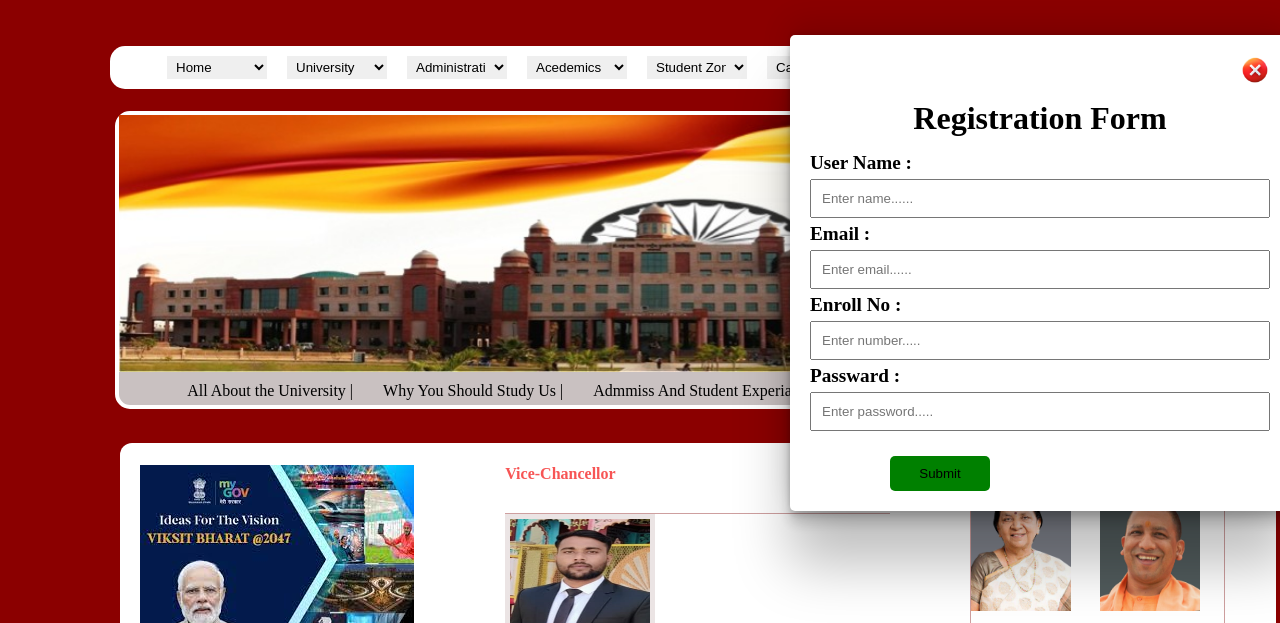
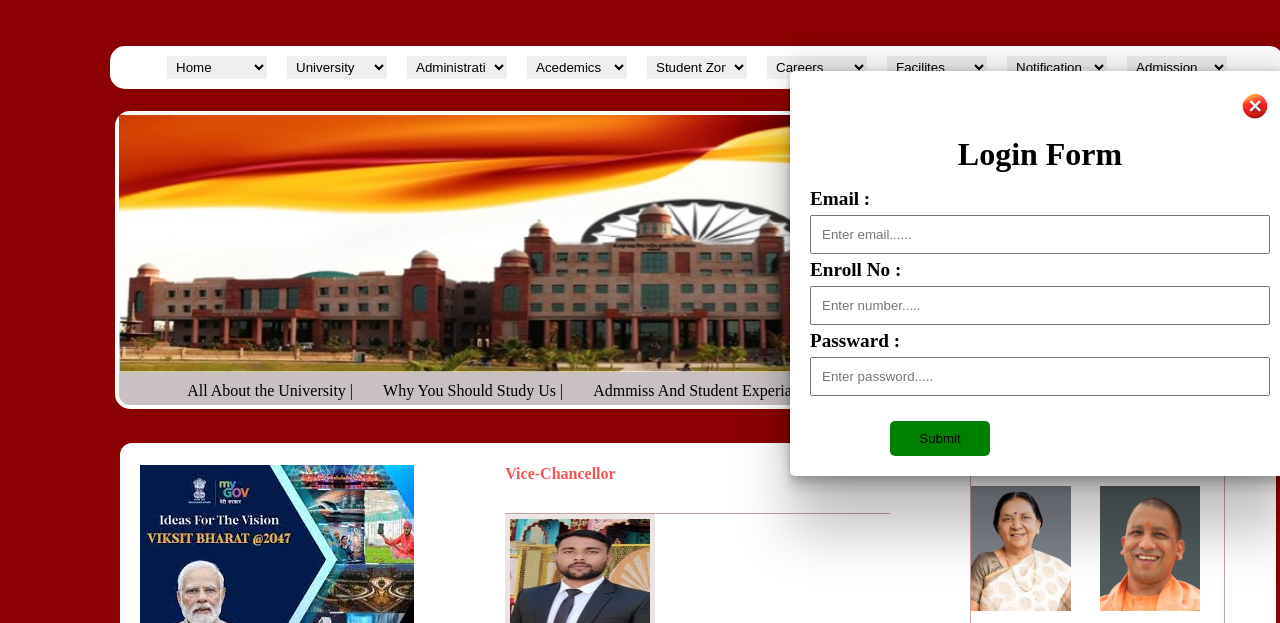
Before and after one commit to Amit-coding-king/DrSakuntalaMishraUniversity, a plain HTML site: page index.html in a window 1280 px wide. Both pictures are taken after a click on the item "Login". Shown: the part 159-782 px from the top of the page. Drawn offline with Linux system fonts and the light colour scheme; files whose address does not match are found by name.

Commit message:
Initial commit

```diff
--- a/index.html
+++ b/index.html
@@ -99,9 +99,8 @@
                 <div class="cancle" id="canclebtn" onclick="closemodale()">
                      <img src="./sakuntala-image/cancle.png" alt="" class="canclebtn">
                </div>
-                  <h1 style="padding: 10px; text-align: center;">Registration Form</h1>
-                <label for="">User Name :</label>
-             <input type="text" placeholder="Enter name......" required>
+                  <h1 style="padding: 10px; text-align: center;">Login Form</h1>
+
              <label for="">Email :</label>
              <input type="email" required placeholder="Enter email......">
              <label for="">Enroll No :</label>
```
